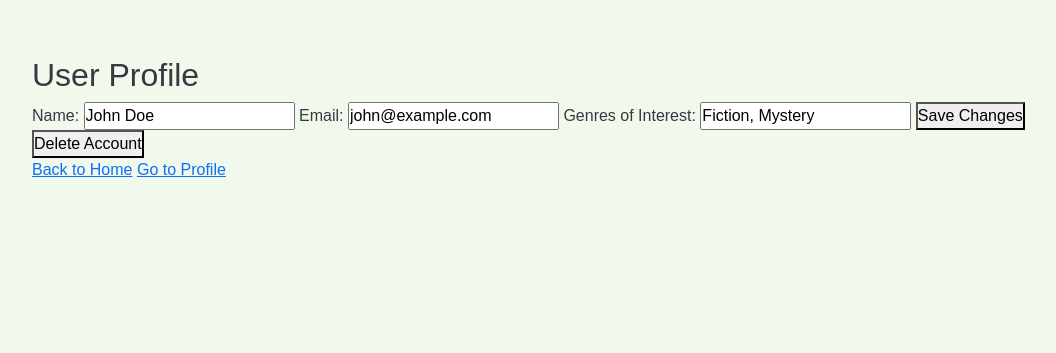
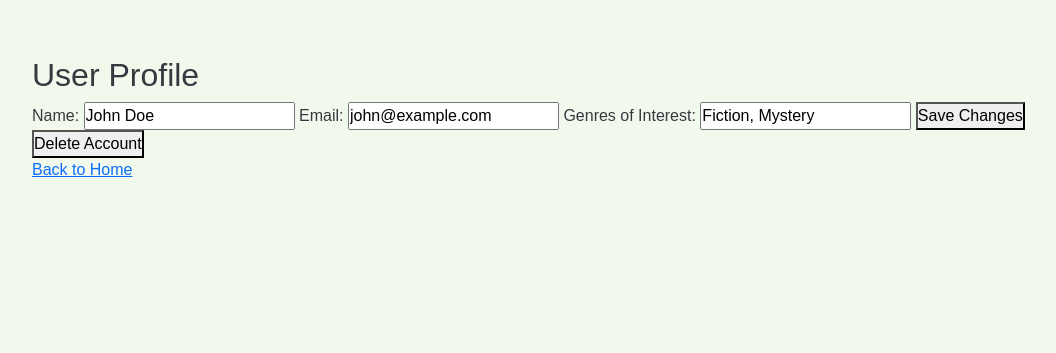
Before and after one commit to Apostle01/Fedora_book_app, a Flask app: page /profile/1 in a window 1280 px wide. Shown: the part 56-409 px from the top of the page, without its empty margins (40-1096 px from the left). Run offline with Flask 3, Linux system fonts and the light colour scheme.

Commit message:
Modify base.html home.html profile.html

```diff
--- a/templates/base.html
+++ b/templates/base.html
@@ -19,7 +19,7 @@
                     </li>
                     {% if 'user_id' in session %}
                         <li class="nav-item">
-                            <a class="nav-link" href="{{ url_for('profile') }}">Profile</a>
+                            <a class="nav-link" href="{{ url_for('profile', user_id=current_user.id) }}">Profile</a>
                         </li>
                         <li class="nav-item">
                             <a class="nav-link" href="{{ url_for('add_book') }}">Add Book</a>
--- a/templates/home.html
+++ b/templates/home.html
@@ -5,5 +5,6 @@
         <h1>Welcome to the Fedora Book App!</h1>
         <p>Discover and Share Your Favorite Books With Others.</p>
         <p>Please Leave a Review</p>
+        <p><a href="{{ url_for('profile', user_id=current_user.id) }}">Go to your profile</a></p>
     </div>
 {% endblock %}
--- a/templates/profile.html
+++ b/templates/profile.html
@@ -19,14 +19,10 @@
     </form>
 
     <!-- Form to delete user account -->
-    <form method="POST" action="{{ url_for('delete_account') }}">
+    <form method="POST" action="{{ url_for('delete_account', user_id=user.id) }}">
         <button type="submit" onclick="return confirm('Are you sure you want to delete your account?');">Delete Account</button>
     </form>
 
     <!-- Link to go back to the homepage -->
     <a href="{{ url_for('home') }}">Back to Home</a>
-
-    <!-- Added link to go to the profile page for user_id=42 -->
-    <a href="{{ url_for('profile', user_id=42) }}">Go to Profile</a>
-
 {% endblock %}
```
